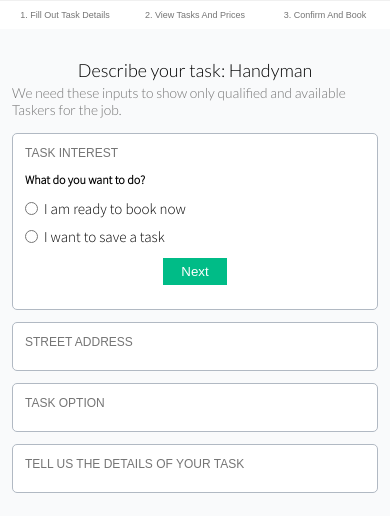
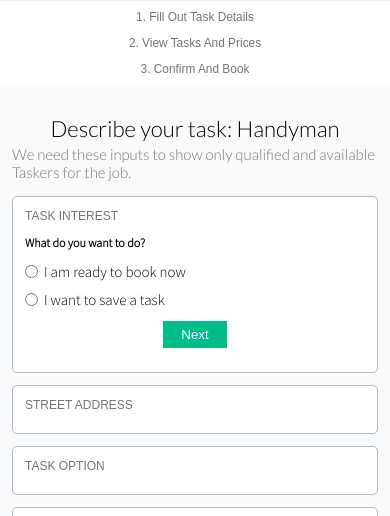
Before and after one commit to spaceytech/Spacey_Tech, a React app in the folder client/: page /dashboard/form in a window 390 px wide. Shown: the part 40-556 px from the top of the page. Built offline with nearby package versions, Linux system fonts and the light colour scheme.

Commit message:
Transform to 1 column layout on small screens

```diff
--- a/client/src/style/booking.scss
+++ b/client/src/style/booking.scss
@@ -29,26 +29,40 @@
     padding: 1.5rem 0;
     font-family: "Ubuntu", sans-serif;
     font-weight: 300;
-    font-size: 1.5rem;
+    font-size: 2rem;
     text-transform: capitalize;
+    @media only screen and (max-width: 29.38em) {
+      font-size: 1.7rem;
+    }
+    @media only screen and (max-width: 28.34em) {
+      font-size: 1.98rem;
+    }
 
     a {
       color: var(--light-grey);
     }
     ul {
       display: grid;
-      grid-template-columns: minmax(3rem, 1fr) repeat(3, 1fr) minmax(3rem, 1fr);
+      grid-template-columns: minmax(3rem, min-content) repeat(3, 1fr) minmax(
+          3rem,
+          min-content
+        );
       justify-items: center;
       align-items: center;
       list-style: none;
       padding: 0;
-      @media only screen and (max-width: 40.63em) {
+      @media only screen and (max-width: 34.38em) {
         grid-template-columns: repeat(3, 1fr);
         align-items: center;
       }
+      @media only screen and (max-width: 28.34em) {
+        grid-template-columns: 1fr;
+        grid-row-gap: 2rem;
+      }
       .fill {
         grid-column: 2 / 3;
-        @media only screen and (max-width: 40.63em) {
+        @media only screen and (max-width: 34.38em) {
+          grid-row: 1 / 2;
           grid-column: 1 / 2;
         }
       }
@@ -58,12 +72,9 @@
     grid-column: center-start / center-end;
     padding: 35rem 0;
     padding-top: 5rem;
-
     display: grid;
     grid-template-columns: repeat(8, 1fr);
-
     // Booking intro
-
     &--container {
       grid-column: 1 / -1;
       display: grid;
@@ -79,28 +90,27 @@
         font-weight: 300;
         color: var(--light-grey);
         @media only screen and (max-width: 28.34em) {
-          font-size: 2.3rem;
+          font-size: 2.5rem;
         }
       }
       h1 {
         font-size: 3rem;
         font-weight: 300;
+        @media only screen and (max-width: 66.88em) {
+          font-size: 3.7em;
+        }
       }
     }
-
     // Confirmation section
-
     &--confirm {
       grid-column: 2 / 8;
       background: white;
       border: 1px solid 0;
       border-radius: 7px;
       padding: 3rem 3.5rem;
-
       @media only screen and (max-width: 62.5em) {
         grid-column: 1 / -1;
       }
-
       display: flex;
       flex-direction: column;
       & > *:not(:first-child) {
@@ -112,7 +122,6 @@
           font-size: 2.3rem;
         }
       }
-
       input,
       select {
         padding: 1rem 0.5rem;
@@ -159,7 +168,6 @@
     &--payments {
       display: flex;
       flex-direction: column;
-
       & > * {
         margin-bottom: 1.2rem;
       }
@@ -230,16 +238,13 @@
         margin-bottom: 1.5rem;
       }
     }
-
     // Task options
     &--taskoptions {
       grid-column: 1 / -1;
-
       display: grid;
       grid-template-columns: repeat(8, 1fr);
       grid-column-gap: 3rem;
       grid-row-gap: 2.5rem;
-
       &__heading {
         grid-column: 1 / -1;
         grid-row: 1 / -1;
@@ -344,11 +349,9 @@
           display: flex;
           flex-direction: column;
           align-items: center;
-
           & > *:not(:last-child) {
             margin-bottom: 1rem;
           }
-
           p {
             align-self: center;
             font-size: 1.5rem;
@@ -398,7 +401,6 @@
               }
             }
           }
-
           &__photo {
             height: 20rem;
             width: 20rem;
@@ -476,7 +478,6 @@
               margin-bottom: 0.5rem;
             }
           }
-
           &__help {
             font-size: 1.8rem;
             font-family: "Oxygen", sans-serif;
```
